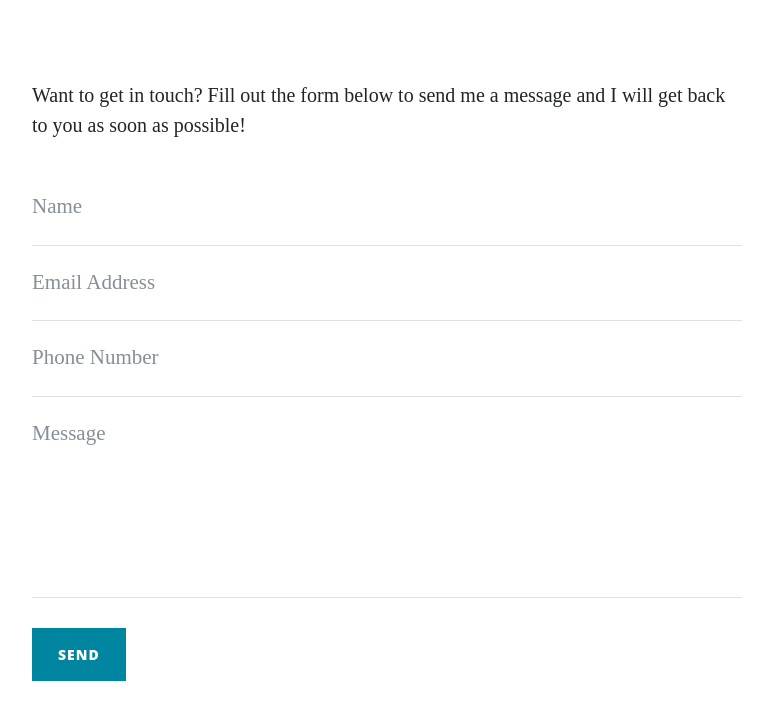
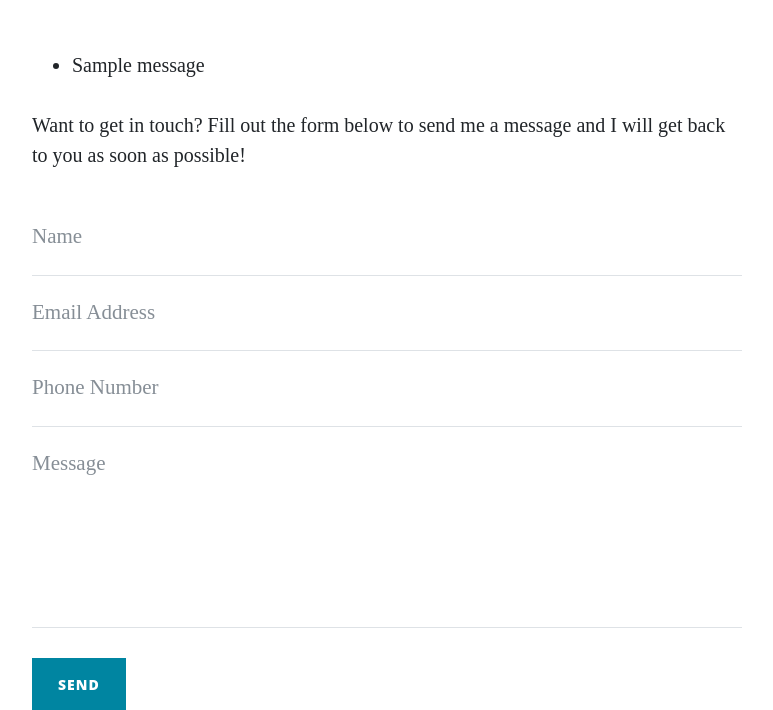
Before and after one commit to SlashD9/flask, a Flask app: page /contact in a window 1280 px wide. Shown: the part 628-1338 px from the top of the page, without its empty margins (253-1026 px from the left). Run offline with Flask 2, Linux system fonts and the light colour scheme; one stand-in notice (Sample message) is shown; some libraries are stand-ins or nearby versions.

Commit message:
added heroku app

```diff
--- a/run.py
+++ b/run.py
@@ -1,8 +1,9 @@
 import os
 import json
-from flask import Flask, render_template, request
+from flask import Flask, render_template, request, flash
 
 app = Flask(__name__)
+app.secret_key = 'some_secret'
 
 @app.route('/')
 def index():
@@ -30,7 +31,7 @@ def about_member(member_name):
 @app.route('/contact', methods=["GET", "POST"])
 def contact():
     if request.method == "POST":
-        print(request.form)
+        flash("Thanks {}, we have received your message!".format(request.form["name"]))
     return render_template('contact.html', page_title="Contact")
 
 @app.route('/careers')
--- a/templates/contact.html
+++ b/templates/contact.html
@@ -3,6 +3,15 @@
     <div class="container">
       <div class="row">
         <div class="col-lg-8 col-md-10 mx-auto">
+          {% with messages = get_flashed_messages() %}
+          {% if messages %}
+          <ul class= "flashes">
+              {% for message in messages %}
+              <li>{{ message }}</li>
+              {% endfor %}
+          </ul>
+          {% endif %}
+          {% endwith %}
           <p>Want to get in touch? Fill out the form below to send me a message and I will get back to you as soon as possible!</p>
           <form method="POST" name="sentMessage" id="contactForm">
             <div class="control-group">
```
